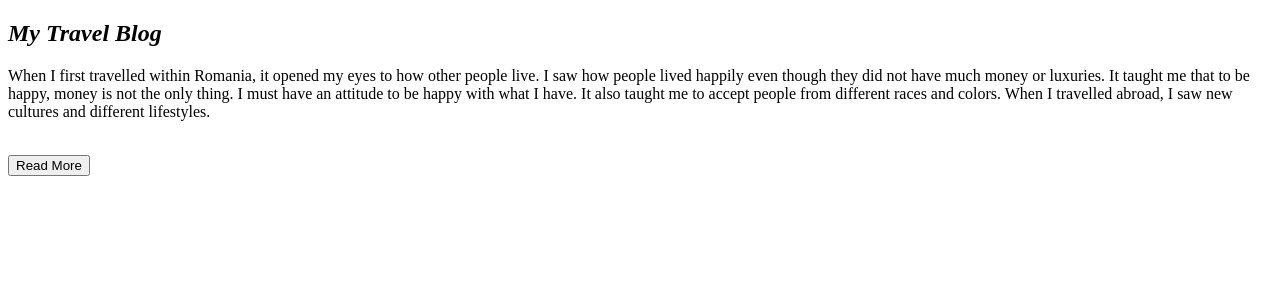
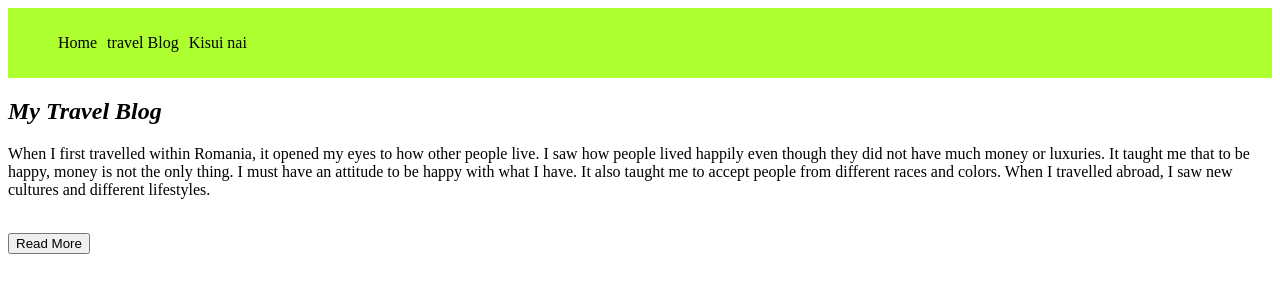
Before and after one commit to Robinahmed5489/Robin-first-github-pro, a plain HTML site: page my travel blog.html in a window 1280 px wide. Drawn offline with Linux system fonts and the light colour scheme.

Commit message:
added navbar

```diff
--- a/my travel blog.html
+++ b/my travel blog.html
@@ -4,9 +4,20 @@
     <meta charset="UTF-8">
     <meta name="viewport" content="width=device-width, initial-scale=1.0">
     <link rel="shortcut icon" href="images/download (3).jpg" type="image/x-icon">
+    <link rel="stylesheet" href="styles/nav.css">
     <title>My Travel Vlog</title>
 </head>
 <body>
+    <header>
+        <nav>
+            <ul>
+                <li><a href="index.html">Home</a></li>
+                <li><a href="my travel blog.html">travel Blog</a></li>
+
+                <li><a href="">Kisui nai</a></li>
+            </ul>
+        </nav>
+    </header>
     <! -- this is heading -->
     <h2><i>My Travel Blog</i></h2>
 
--- /dev/null
+++ b/styles/nav.css
@@ -0,0 +1,23 @@
+header nav{
+    background-color: greenyellow;
+    padding: 10px;
+}
+
+ul{
+    display: flex;
+}
+header nav ul li{
+    list-style: none;
+    margin-right:5px;
+
+
+}
+header nav ul li a:hover{
+   color:brown;
+}
+header nav ul li a{
+    text-decoration: none;
+    margin-right: 5px;
+    color:black;
+
+}
```
Also changed, not shown: index.html (+11 -0 lines).
